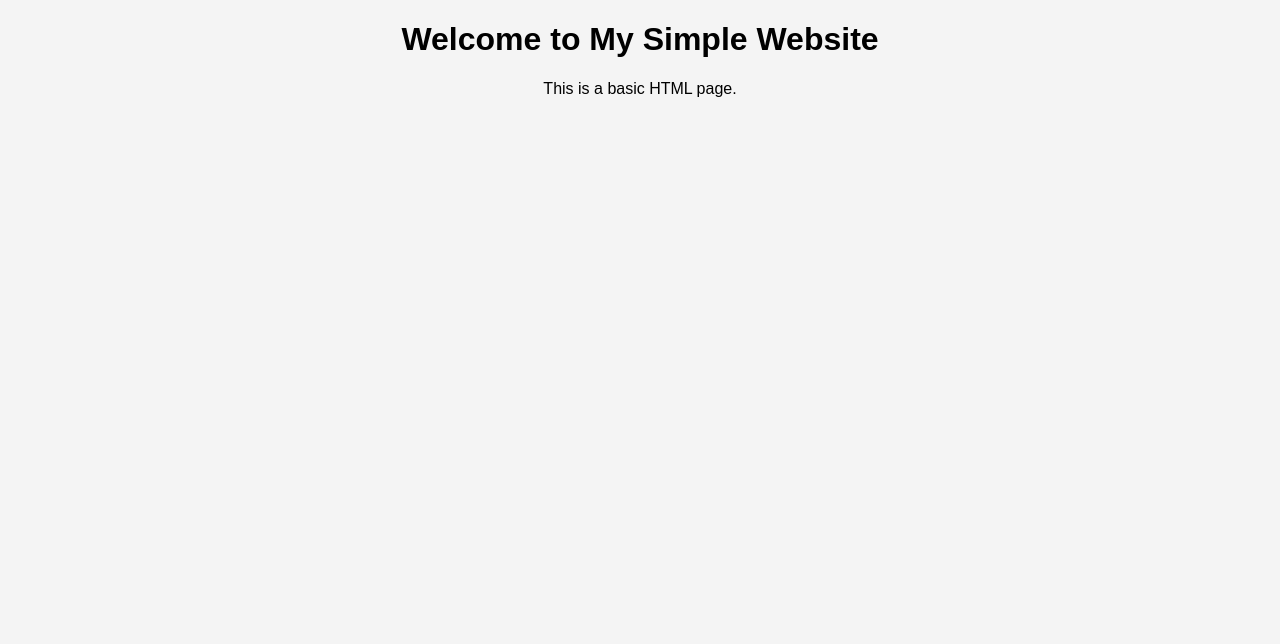
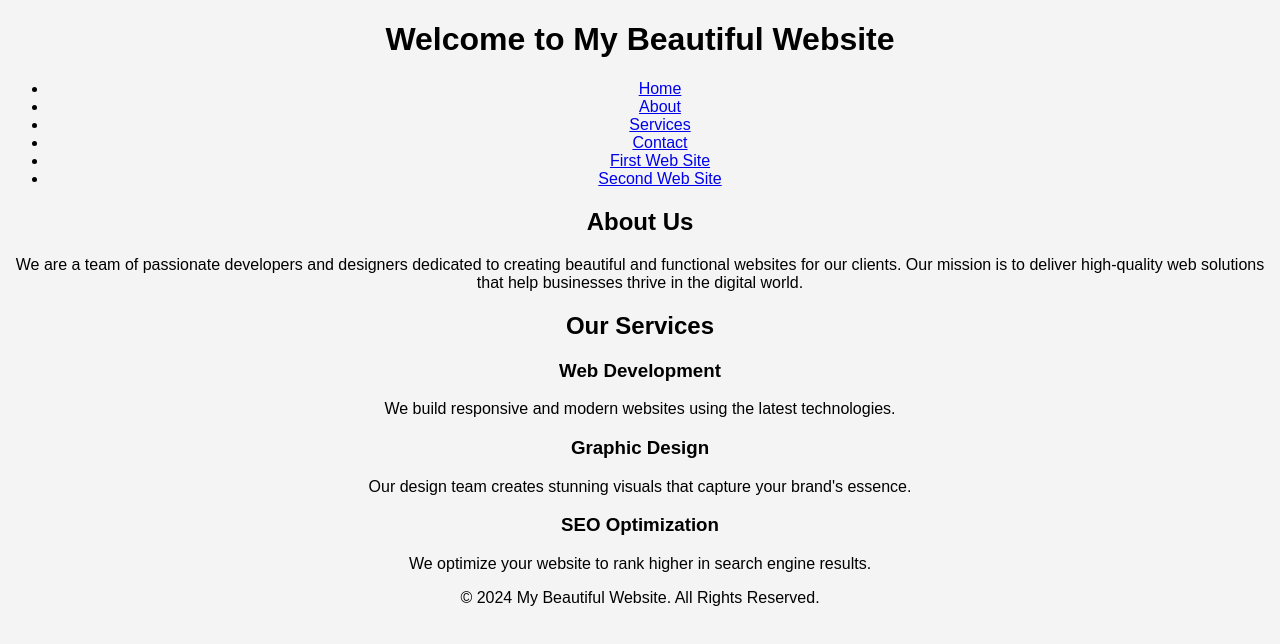
Before and after one commit to andrijbikov134/WebServer, a plain HTML site: page index.html in a window 1280 px wide. Drawn offline with Linux system fonts and the light colour scheme.

Commit message:
Update index.html

```diff
--- a/index.html
+++ b/index.html
@@ -2,13 +2,61 @@
 <html lang="en">
 <head>
     	<meta charset="UTF-8">
+    	<meta http-equiv="X-UA-Compatible" content="IE=edge">
 	<meta name="viewport" content="width=device-width, initial-scale=1.0">
-		<title>Simple Website</title>
+    	<title>My Beautiful Website</title>
 	<link rel="stylesheet" href="css/style.css">
 </head>
 <body>
-		<h1>Welcome to My Simple Website</h1>
-		<p>This is a basic HTML page.</p>
-		<script src="js/script.js"></script>
+    <!-- Header -->
+    <header>
+        <div class="container">
+            <h1>Welcome to My Beautiful Website</h1>
+            <nav>
+                <ul>
+                    <li><a href="#home">Home</a></li>
+                    <li><a href="#about">About</a></li>
+                    <li><a href="#services">Services</a></li>
+                    <li><a href="#contact">Contact</a></li>
+		    <li><a href="MyFirstWebsite/index.html">First Web Site</a></li>
+		    <li><a href="MySecondWebsite/index.html">Second Web Site</a></li>
+                </ul>
+            </nav>
+        </div>
+    </header>
+
+    <!-- About Section -->
+    <section id="about">
+        <div class="container">
+            <h2>About Us</h2>
+            <p>We are a team of passionate developers and designers dedicated to creating beautiful and functional websites for our clients. Our mission is to deliver high-quality web solutions that help businesses thrive in the digital world.</p>
+        </div>
+    </section>
+
+    <!-- Services Section -->
+    <section id="services">
+        <div class="container">
+            <h2>Our Services</h2>
+            <div class="service">
+                <h3>Web Development</h3>
+                <p>We build responsive and modern websites using the latest technologies.</p>
+            </div>
+            <div class="service">
+                <h3>Graphic Design</h3>
+                <p>Our design team creates stunning visuals that capture your brand's essence.</p>
+            </div>
+            <div class="service">
+                <h3>SEO Optimization</h3>
+                <p>We optimize your website to rank higher in search engine results.</p>
+            </div>
+        </div>
+    </section>
+
+    <!-- Footer -->
+    <footer>
+        <div class="container">
+            <p>&copy; 2024 My Beautiful Website. All Rights Reserved.</p>
+        </div>
+    </footer>
 </body>
 </html>
```
Lines whose indentation alone changed are shown as unchanged.
